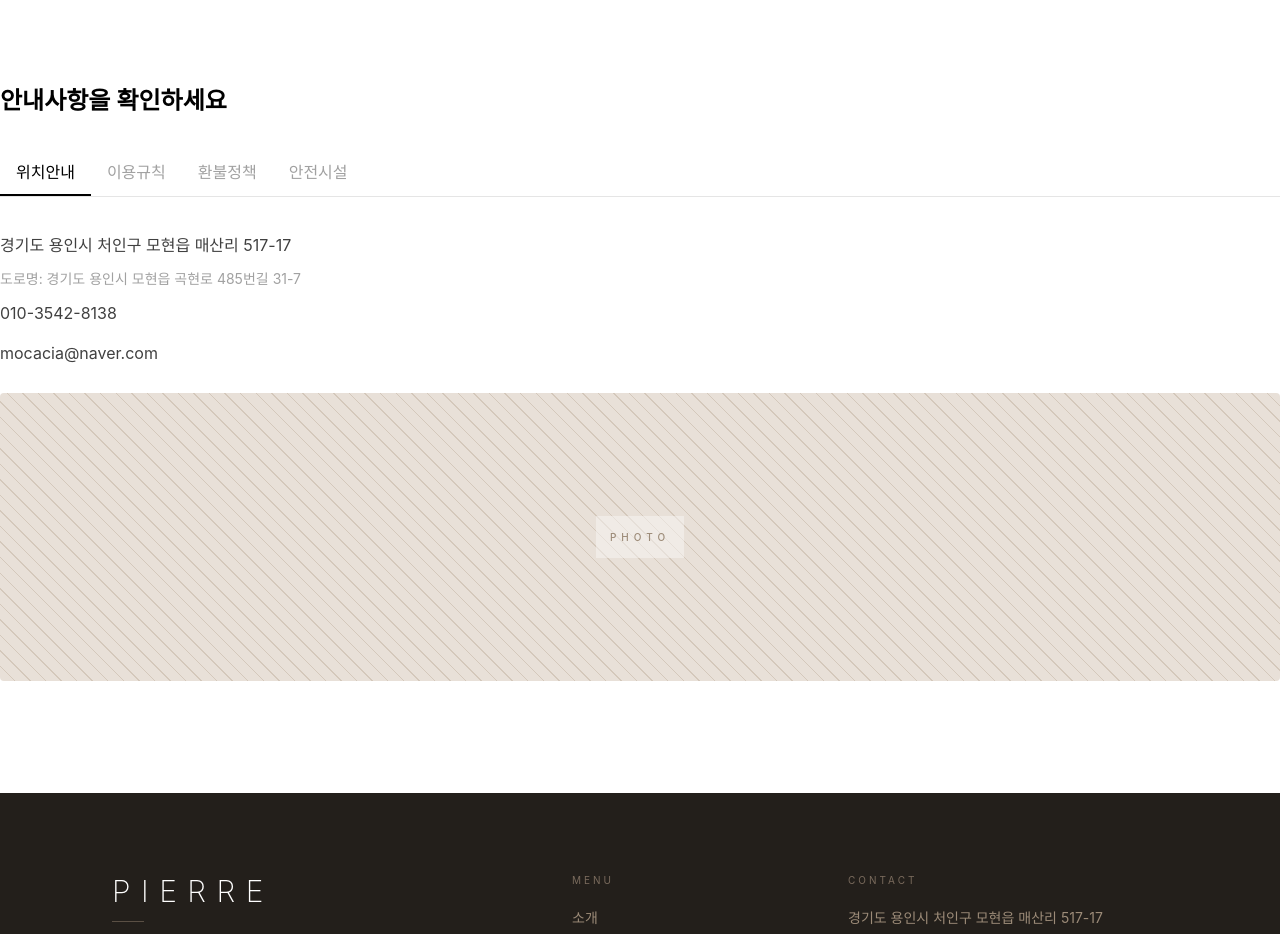
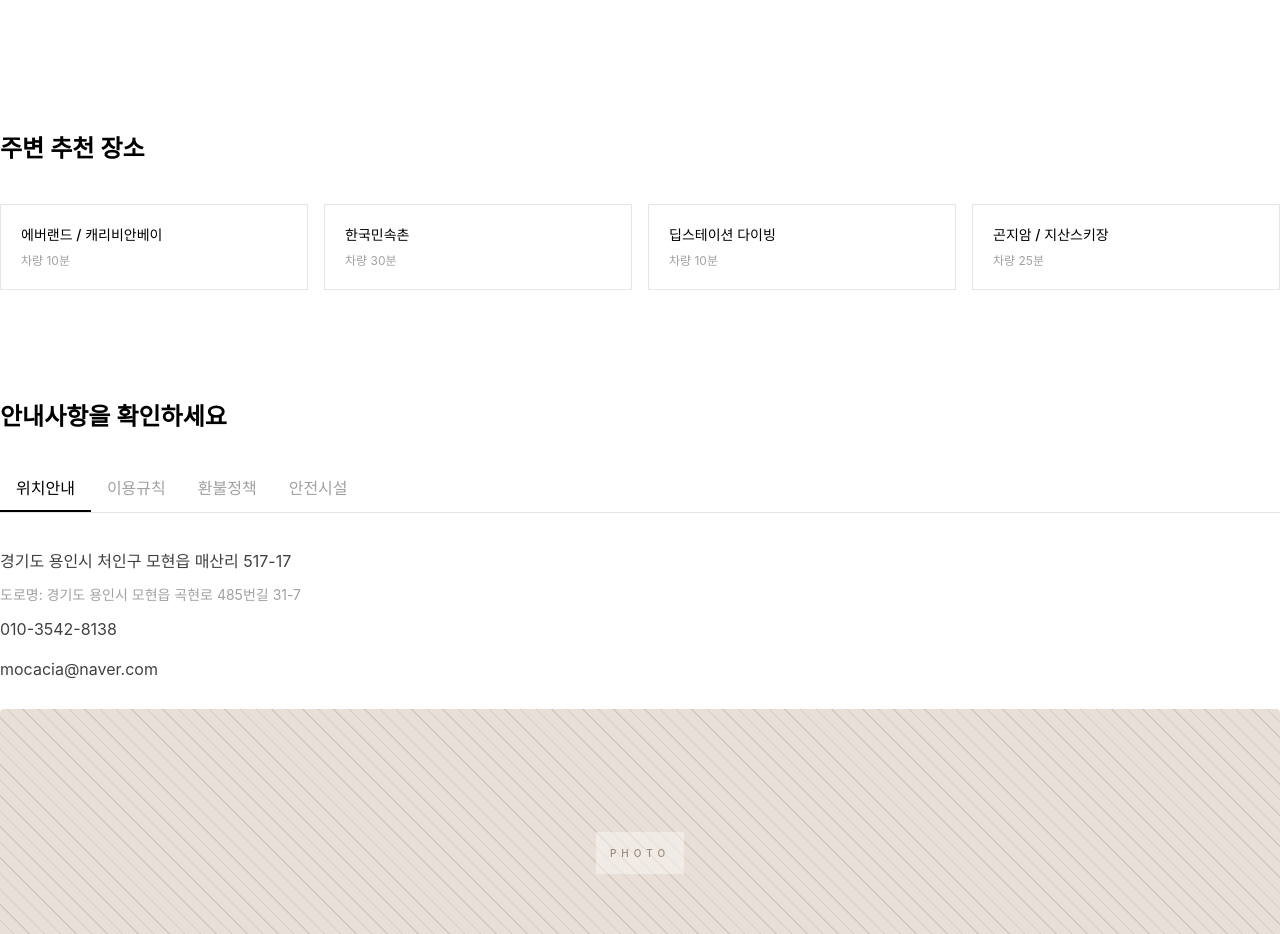
Before and after one commit to gustn0117/pierre-stay, a Next.js app: page / in a window 1280 px wide. Shown: the part 4760-5694 px from the top of the page. Built offline with nearby package versions, Linux system fonts and the light colour scheme.

Commit message:
Add nearby places section
- 에버랜드/캐리비안베이, 한국민속촌, 딥스테이션 다이빙, 곤지암/지산스키장

Co-Authored-By: Claude Opus 4.6 (1M context) <noreply@anthropic.com>

```diff
--- a/src/app/page.tsx
+++ b/src/app/page.tsx
@@ -147,6 +147,34 @@ function PointSection({
         <div className="md:hidden">
           <p style={{ fontSize: 14, lineHeight: "28px" }} className="text-black">{text}</p>
         </div>
+      </div>
+    </section>
+  );
+}
+
+/* ─────────────────────────────
+   Nearby Places
+   ───────────────────────────── */
+function NearbyPlaces() {
+  const places = [
+    { name: "에버랜드 / 캐리비안베이", time: "10분" },
+    { name: "한국민속촌", time: "30분" },
+    { name: "딥스테이션 다이빙", time: "10분" },
+    { name: "곤지암 / 지산스키장", time: "25분" },
+  ];
+
+  return (
+    <section className="max-w-[1280px] mx-auto px-4 md:px-0" style={{ marginTop: 160 }}>
+      <h4 style={{ fontSize: 24, fontWeight: 600, lineHeight: "30px" }} className="text-black mb-10">
+        주변 추천 장소
+      </h4>
+      <div className="grid grid-cols-1 sm:grid-cols-2 md:grid-cols-4 gap-4">
+        {places.map((place) => (
+          <div key={place.name} className="border border-neutral-200 p-5 hover:border-neutral-400 transition-colors">
+            <p className="text-sm font-medium text-black mb-2">{place.name}</p>
+            <p className="text-xs text-neutral-400">차량 {place.time}</p>
+          </div>
+        ))}
       </div>
     </section>
   );
@@ -317,6 +345,7 @@ export default function Home() {
         gallery={["복층 1", "복층 2", "복층 3", "복층 4"]}
         text="PIERRE의 2,3층 복층 객실은 블랙&화이트 컨셉으로 디자인되어, 아늑한 1층 풀빌라와는 또 다른 묵직하고 세련된 감성을 제공합니다. 모던한 컬러와 심플한 구조 속에서 공간의 선과 질감이 더욱 돋보이며 차분하면서도 고급스러운 분위기를 느끼실 수 있습니다. 복층 구조로 설계되어 개인 공간과 휴식 공간이 자연스럽게 분리되어 있어 연인이나 친구, 가족 모두에게 편안한 스테이를 제공합니다. PIERRE에서만 만날 수 있는, 자연 속 프라이빗 스테이로 여러분을 초대합니다."
       />
+      <NearbyPlaces />
       <InfoTabs />
     </>
   );
```
